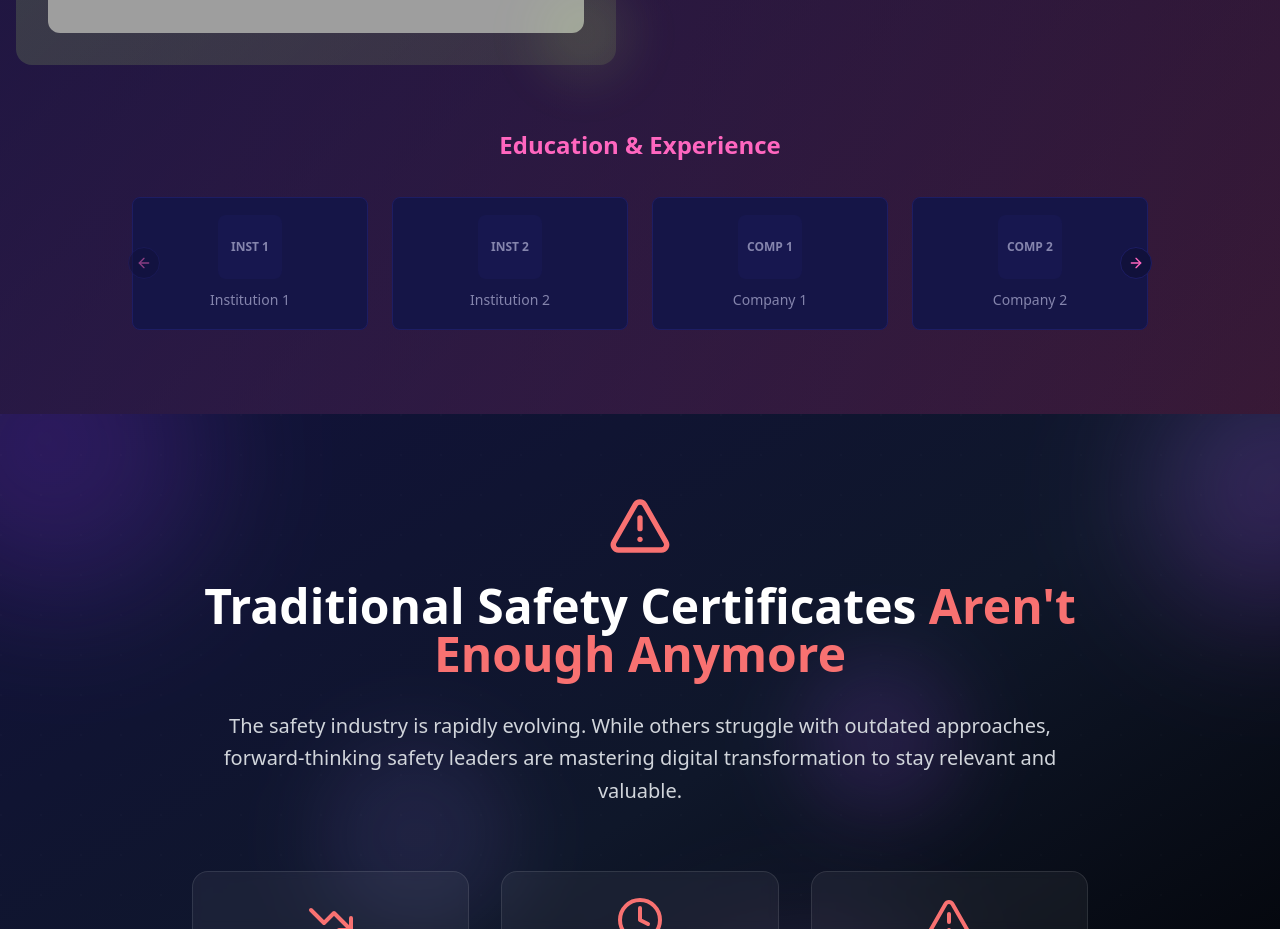
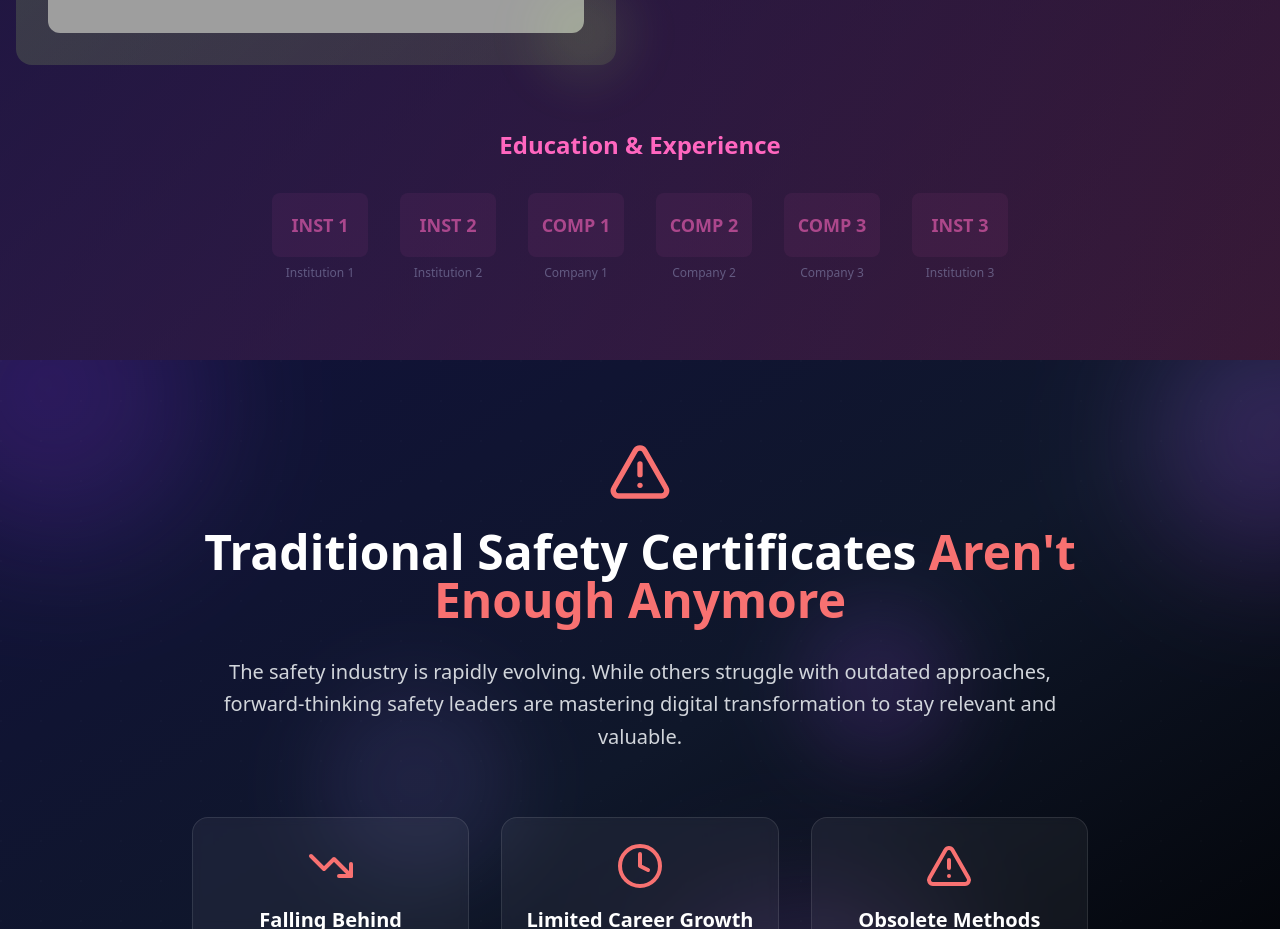
Before and after one commit to lucasdomingues19/safety4-lead-future, a React (Vite) app: page / in a window 1280 px wide. Shown: the part 3320-4249 px from the top of the page. Built offline with nearby package versions, Linux system fonts and the light colour scheme; grey boxes are pictures that could not be loaded.

Commit message:
Update mentor carousel design

```diff
--- a/src/components/MentorSection.tsx
+++ b/src/components/MentorSection.tsx
@@ -1,4 +1,4 @@
-import { Carousel, CarouselContent, CarouselItem, CarouselNext, CarouselPrevious } from "@/components/ui/carousel";
+import { Card, CardContent } from "@/components/ui/card";
 
 const MentorSection = () => {
   // Placeholder logos for institutions and companies
@@ -79,34 +79,27 @@ const MentorSection = () => {
           </div>
         </div>
 
-        {/* Carousel for logos */}
-        <div className="relative">
-          <h4 className="text-2xl font-semibold text-center mb-8 text-foreground">
+        {/* Education & Experience Logos */}
+        <div className="text-center animate-fade-in">
+          <h3 className="text-2xl font-bold text-secondary mb-8">
             Education & Experience
-          </h4>
+          </h3>
 
-          <Carousel className="w-full max-w-5xl mx-auto">
-            <CarouselContent className="-ml-2 md:-ml-4">
-              {logos.map((logo, index) => (
-                <CarouselItem key={index} className="pl-2 md:pl-4 md:basis-1/3 lg:basis-1/4">
-                  <div className="p-1">
-                    <div className="aspect-video bg-card border border-border rounded-lg flex items-center justify-center hover:shadow-md transition-shadow">
-                      <div className="text-center">
-                        <div className="w-16 h-16 bg-muted rounded-lg mx-auto mb-2 flex items-center justify-center">
-                          <span className="text-muted-foreground font-bold text-xs">
-                            {logo.placeholder}
-                          </span>
-                        </div>
-                        <span className="text-sm text-muted-foreground">{logo.name}</span>
-                      </div>
-                    </div>
-                  </div>
-                </CarouselItem>
-              ))}
-            </CarouselContent>
-            <CarouselPrevious className="left-0" />
-            <CarouselNext className="right-0" />
-          </Carousel>
+          <div className="flex flex-wrap justify-center items-center gap-8 opacity-60">
+            {logos.map((logo, index) => (
+              <div
+                key={index}
+                className="text-center hover:opacity-100 transition-opacity duration-300"
+              >
+                <div className="w-24 h-16 bg-secondary/10 rounded-lg flex items-center justify-center mb-2">
+                  <span className="text-secondary font-bold text-lg">{logo.placeholder}</span>
+                </div>
+                <p className="text-xs text-muted-foreground max-w-24 leading-tight">
+                  {logo.name}
+                </p>
+              </div>
+            ))}
+          </div>
         </div>
       </div>
     </section>
```
